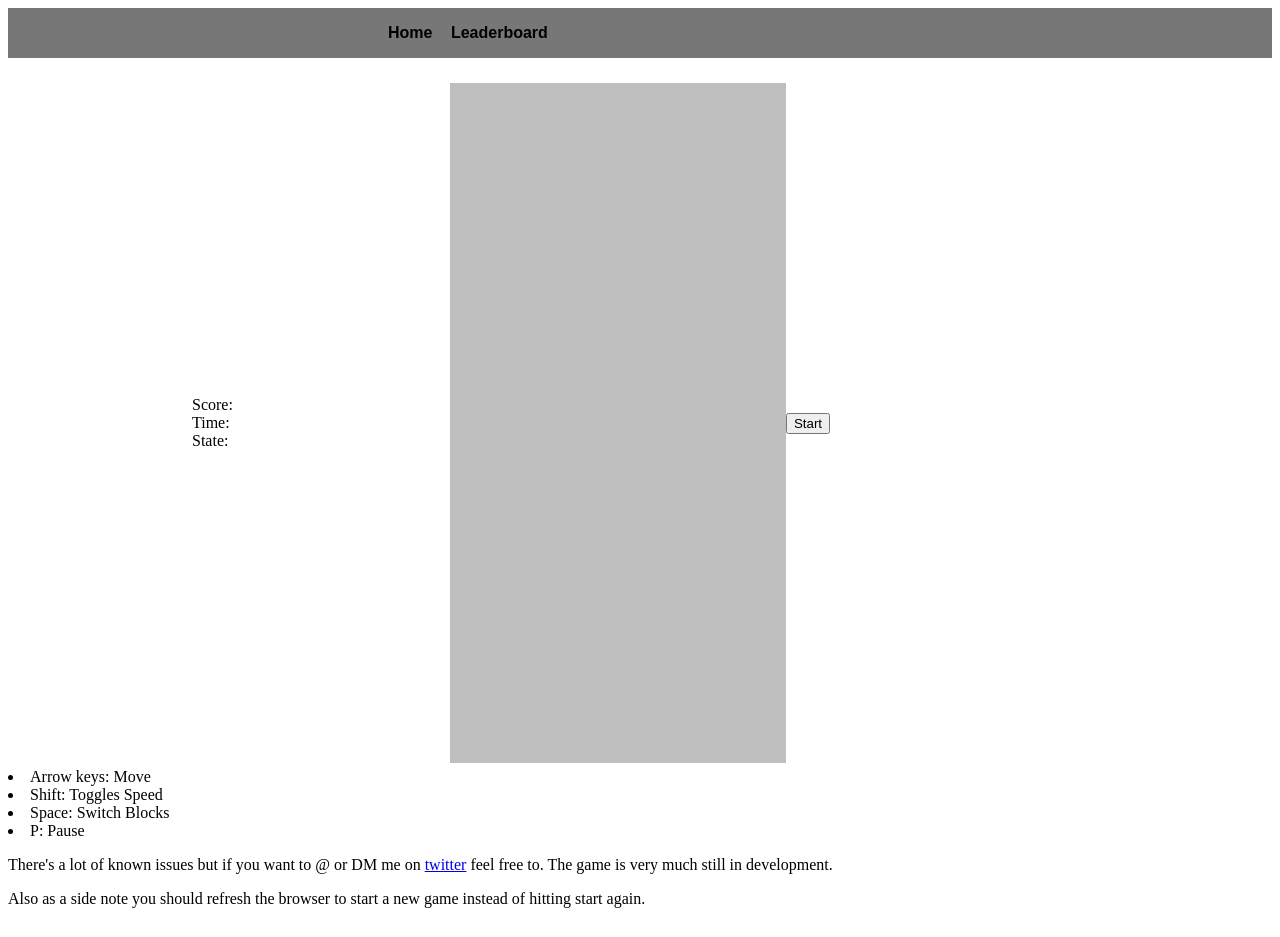
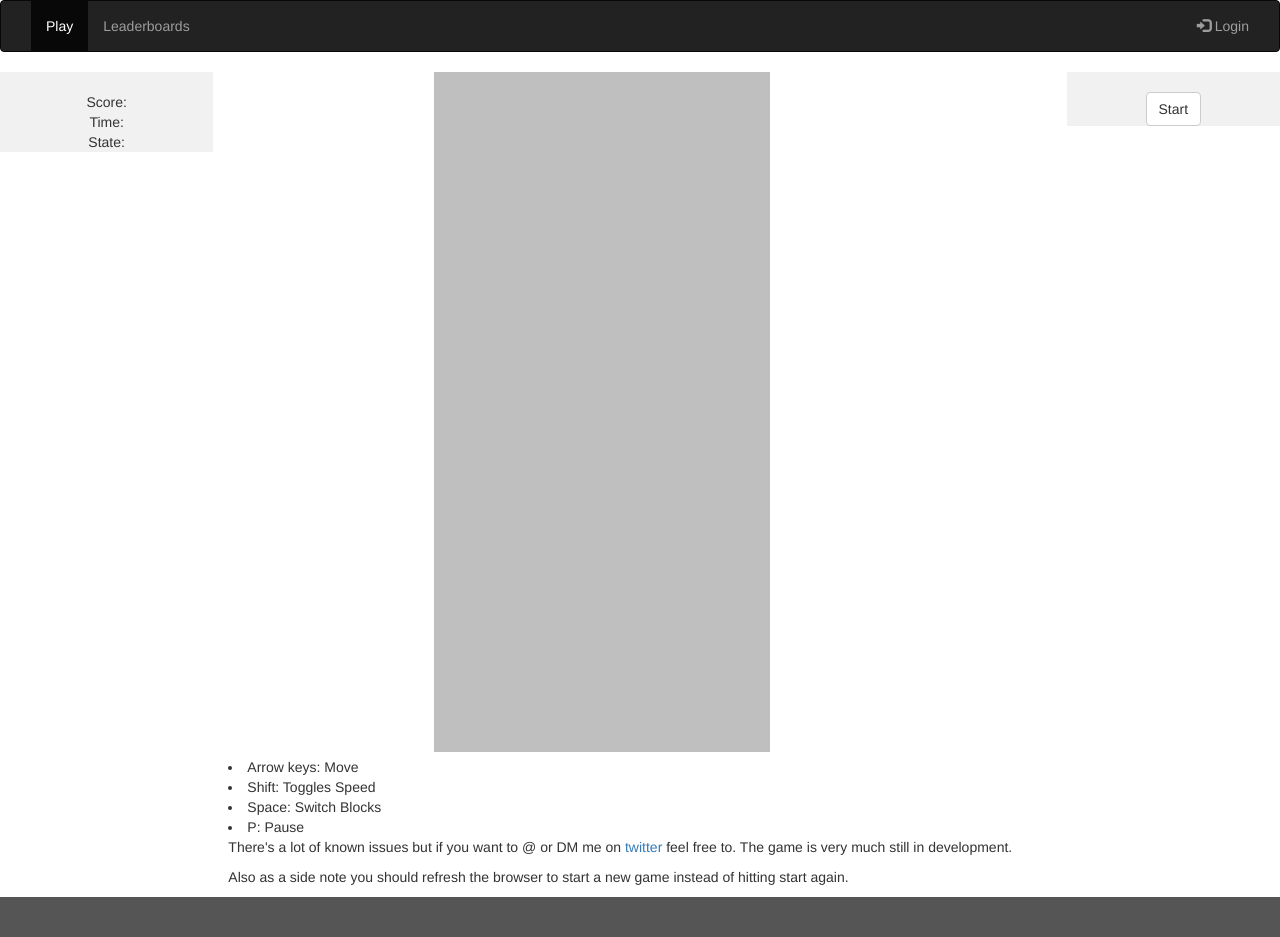
Before and after one commit to risx/wistfulio, a plain HTML site: page index.html in a window 1280 px wide. Drawn offline with nearby package versions, Linux system fonts and the light colour scheme.

Commit message:
4-4-17 Changes
Fixed Start button to only spawn one game at a time. There are still
some issues.

Fixed up the web page a bit.

Offically added a gameover state.

```diff
--- a/assets/game.js
+++ b/assets/game.js
@@ -103,7 +103,7 @@
     var bottomRow = boardBottom();
 
     var self = this;
-    if(this.board.length -1 <= 80){
+    if(this.board.length - 1 <= 80){
 	   self.createRow(bottomRow.posy + 1, bottomRow.y + 56);
     }
 }
@@ -247,25 +247,11 @@
     this.board.length = 0;
     this.selector = null;
 
-    var counter = 4;
-    var countdown = setInterval(function(){
-        counter--;
-        if(counter <= 0){
-            clearInterval(countdown);
-            counter = 4;
-        }else{
-            for(var i = this.canvas.height; i > 0; i--){
-                this.ctx.clearRect(0, i, this.canvas.width, 56);
-            }
-            this.ctx.strokeStyle = 'white';
-            this.ctx.textAlign = 'center';
-            this.ctx.font = '30px Arial';
-            this.ctx.fillText('GAME OVER', game.canvas.width / 2, game.canvas.height / 2);
-        }
-    }, 1000);
-
-
-
+    this.ctx.clearRect(0, 0, this.canvas.width, this.canvas.height);
+    this.ctx.strokeStyle = 'white';
+    this.ctx.textAlign = 'center';
+    this.ctx.font = '30px Arial';
+    this.ctx.fillText('GAME OVER', game.canvas.width / 2, game.canvas.height / 2);
 }
 
 Game.prototype.pause = function(){
@@ -289,8 +275,8 @@
         	this.selector.update();
         	this.findMatch();
         	this.moveDown();
+            this.fillBoard();
         	this.isOver();
-            this.fillBoard();
         }
 
         window.addEventListener('keydown', keyActions, true);
@@ -332,7 +318,7 @@
 
     }
     var self = this;
-    requestAnimationFrame(function(){
+    var maindisplay = requestAnimationFrame(function(){
         self.display();
     });
 }
--- a/index.html
+++ b/index.html
@@ -8,6 +8,8 @@
     <meta name="keywords" content="risx, wistful, tetris attack, panel de pon, pokemon puzzle league, puzle league, wistfulio">
     <meta property="og:description" content="Spiritual successor to Tetris Attack">
     <meta name="viewport" content="width=device-width, initial-scale=1.0">
+    <link rel="stylesheet" href="https://maxcdn.bootstrapcdn.com/bootstrap/3.3.7/css/bootstrap.min.css">
+    <script src="https://ajax.googleapis.com/ajax/libs/jquery/3.2.0/jquery.min.js"></script>
     </script>
 </head>
 
@@ -16,23 +18,39 @@
     <script src="assets/block.js"></script>
     <script src="assets/game.js"></script>
 
-    <div id="header">
-        <ul id="menu">
-            <li>Home</li>
-            <li>Leaderboard</li>
+    <nav class="navbar navbar-inverse">
+      <div class="container-fluid">
+        <div class="navbar-header">
+          <button type="button" class="navbar-toggle" data-toggle="collapse" data-target="#myNavbar">
+            <span class="icon-bar"></span>
+            <span class="icon-bar"></span>
+            <span class="icon-bar"></span>
+          </button>
+        </div>
+        <div class="collapse navbar-collapse" id="myNavbar">
+          <ul class="nav navbar-nav">
+            <li class="active"><a href="#">Play</a></li>
+            <li><a href="#">Leaderboards</a></li>
+          </ul>
+          <ul class="nav navbar-nav navbar-right">
+            <li><a href="#"><span class="glyphicon glyphicon-log-in"></span> Login</a></li>
           </ul>
         </div>
+      </div>
+    </nav>
 
-
-    <div id="game">
+    <div class="container-fluid text-center">
+      <div class="row content">
+        <div class="col-sm-2 sidenav">
             <div id="gameinfo">
                 <div id='score'>Score: </div>
                 <div id='time'>Time: </div>
                 <div id='state'>State: </div>
            </div>
+        </div>
+        <div class="col-sm-8 text-left">
+            <div id="game">
                 <canvas id='wistful' width='336' height='680'></canvas>
-
-       <button id="start" onclick="start()">Start</button>
             </div>
 
             <div id="notes">
@@ -50,6 +68,18 @@
                 </p>
             </div>
 
+
+        </div>
+        <div class="col-sm-2 sidenav">
+          <button id="start" class="btn btn-default" onclick="start()">Start</button>
+        </div>
+      </div>
+    </div>
+
+<footer class="container-fluid text-center">
+  <p></p>
+</footer>
+
 </body>
 
 </html>
--- a/style.css
+++ b/style.css
@@ -1,20 +1,4 @@
-#header {
-/*    height: 50px;*/
-    background-color: #777;
-    font-family: 'Shift', sans-serif;
-}
-#menu {
-    position: relative;
-    left: 340px;
-    display: inline-block;
-}
-#menu li{
-    font-weight: bold;
-    display: inline;
-    margin-right: 14px;
-}
-
-#game {
+/*#game {
   margin: 5px;
   padding-top: 20px;
   display: -webkit-flex;
@@ -29,8 +13,43 @@
 	padding-right: 100px;
 	position: fixed;
 	left: 15%;
-}
+}*/
 
 canvas {
   background-color: rgba(128, 128, 128, 0.5);
 }
+
+#game {
+  padding-left: 25%;
+}
+
+.navbar {
+  margin-bottom: 0;
+  border-radius: 0;
+}
+
+/* Set height of the grid so .sidenav can be 100% (adjust as needed) */
+.row.content {height: auto;}
+
+/* Set gray background color and 100% height */
+.sidenav {
+  padding-top: 20px;
+  background-color: #f1f1f1;
+  height: 100%;
+}
+
+/* Set black background color, white text and some padding */
+footer {
+  background-color: #555;
+  color: white;
+  padding: 15px;
+}
+
+/* On small screens, set height to 'auto' for sidenav and grid */
+@media screen and (max-width: 767px) {
+  .sidenav {
+    height: auto;
+    padding: 15px;
+  }
+  .row.content {height:auto;}
+}
```
Lines whose indentation alone changed are shown as unchanged.
